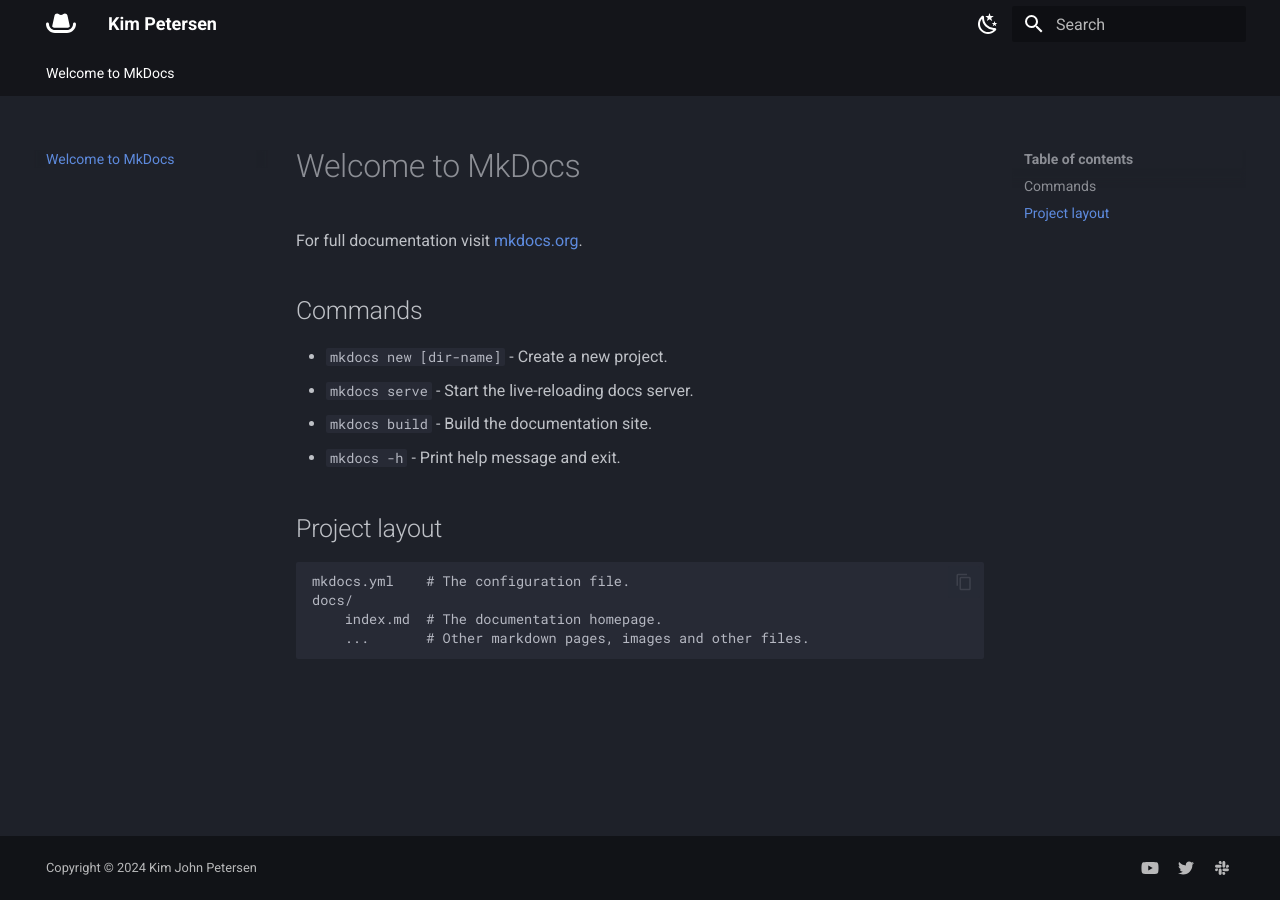
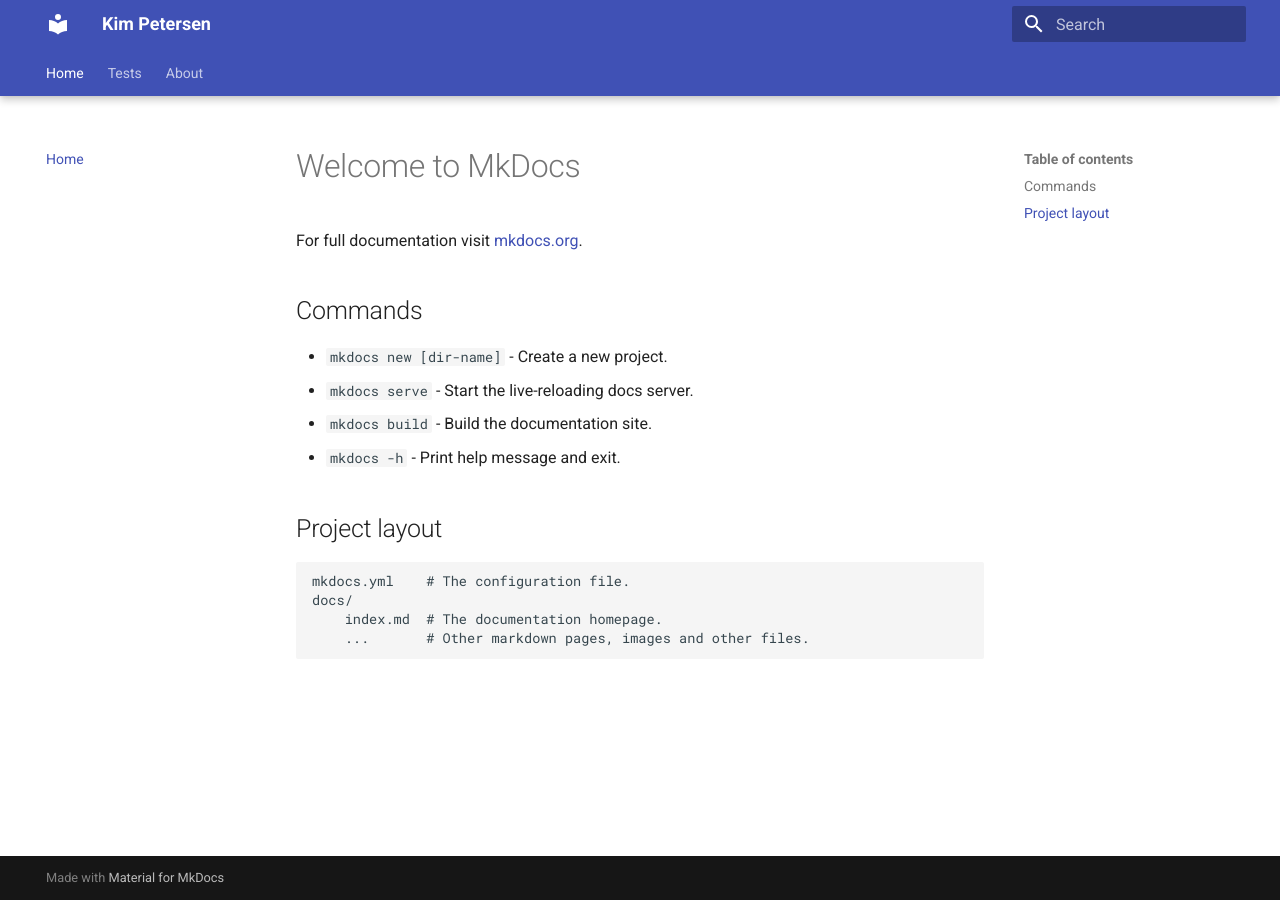
Before and after one commit to kjpdk/blog, an MkDocs documentation site: the page built from docs/index.md, in a window 1280 px wide. Built offline with MkDocs 1.6.1 and Material for MkDocs 9.7.7, drawn with Linux system fonts in a browser that asks for light colours.

Commit message:
Small changes
Små ændringer i configuration for bedre navigation senere hen

```diff
--- a/mkdocs.yml
+++ b/mkdocs.yml
@@ -1,67 +1,21 @@
 site_name: Kim Petersen
+site_url: https://blog.bartogh.dk
 theme:
   name: material
-  favicon: images/favicon.png
-  language: en
-  icon:
-    logo: fontawesome/solid/hat-cowboy
   features:
-    - content.code.annotate
-    - content.code.copy
-    - content.tabs.link
-    - header.autohide
-    - announce.dismiss
-    - navigation.footer
-    - navigation.indexes
+    - navigation.instant
+    - navigation.instant.progress
+    - navigation.instant.preview
+    - navigation.tracking
+    - navigation.tabs
+    - navigation.tabs.sticky
     - navigation.sections
-    - navigation.tabs
-    - navigation.top
-    - navigation.tracking
-    - search.highlight
-    - search.share
-    - search.suggest
-  palette:
 
-    # Palette toggle for dark mode
-    - scheme: slate
-      primary: black
-      accent: deep orange
-      toggle:
-        icon: material/weather-night
-        name: Switch to light mode
-
-    # Palette toggle for light mode
-    - scheme: default
-      primary: blue
-      accent: deep orange
-      toggle:
-        icon: material/weather-sunny
-        name: Switch to dark mode
-
-  plugins:
-    - typeset
-    - search
-
-markdown_extensions:
-  - admonition
-  - pymdownx.details
-  - pymdownx.superfences
-  - attr_list
-  - pymdownx.emoji:
-      emoji_index: !!python/name:material.extensions.emoji.twemoji
-      emoji_generator: !!python/name:material.extensions.emoji.to_svg
-  - toc:
-     permalink: true
-
-copyright: Copyright &copy; 2024 Kim John Petersen
-extra_css:
-  - stylesheets/extra.css
-extra:
-  generator: false
-  social:
-    - icon: fontawesome/brands/youtube
-      link: https://www.youtube.com/@kjpdk
-    - icon: fontawesome/brands/twitter
-      link: https://twitter.com/kjpdk
-    - icon: fontawesome/brands/slack
-      link: https://slack.com/kjpdk
+nav:
+  - Home: index.md
+  - Tests:
+    - Tests1: Test/test1.md
+    - Tests2: Test/test2.md
+  - About:
+    - About Me: about/about-me.md
+    - Childhood: about/childhood.md
```
Also changed, not shown: docs/about/about-me.md (added), docs/about/childhood.md (added).
